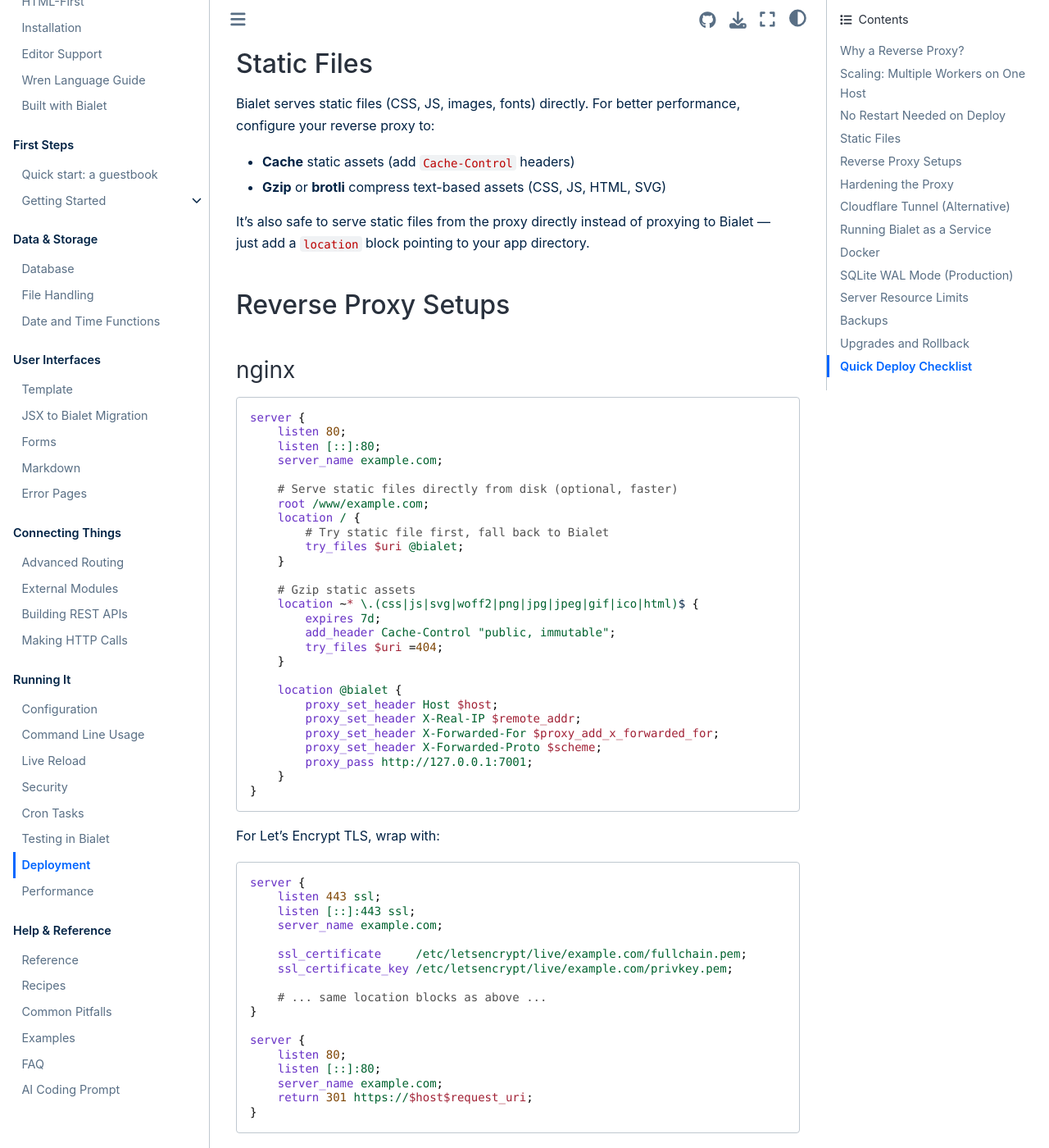
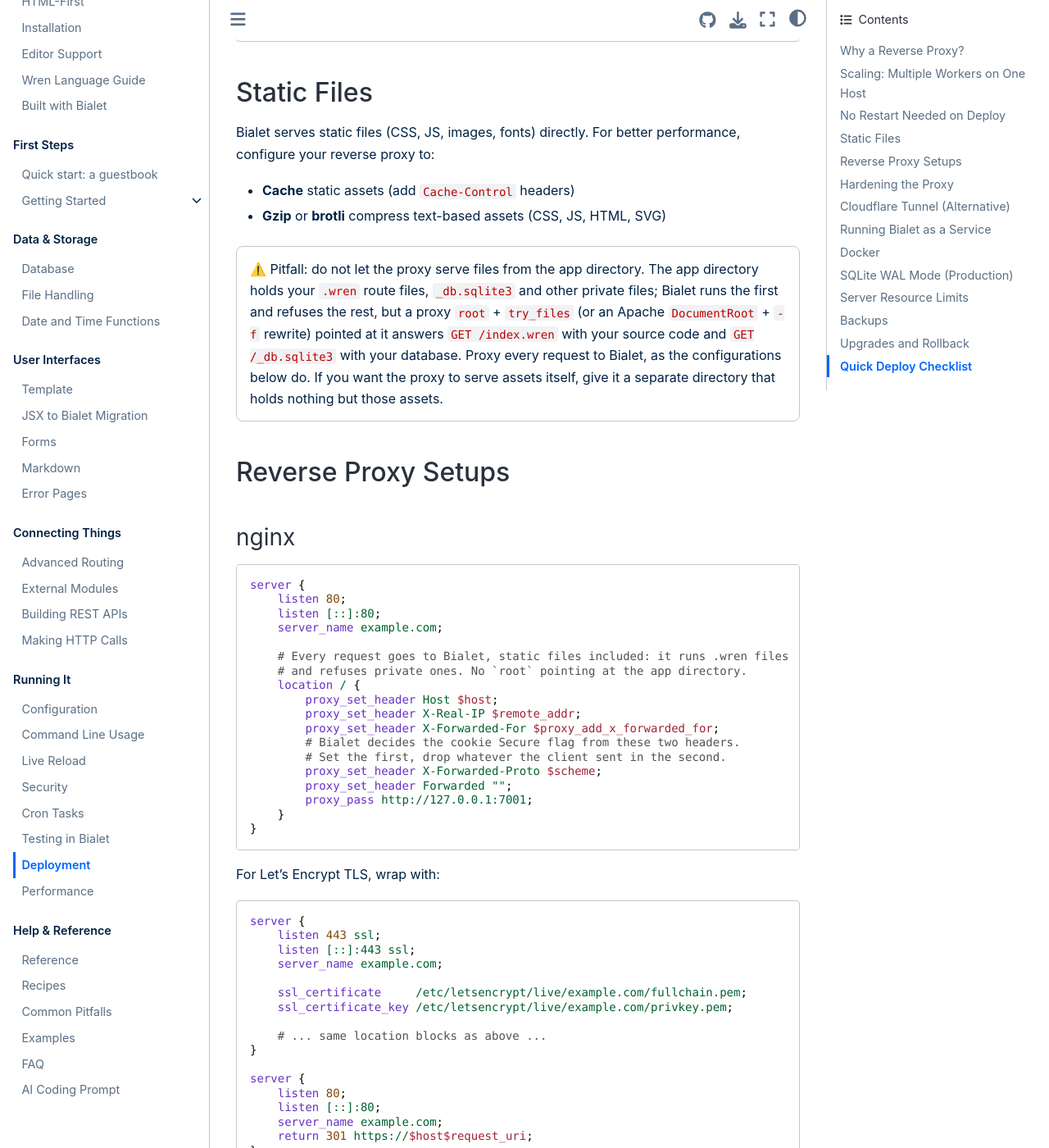
Before and after one commit to bialet/bialet, a Sphinx documentation site: the page built from docs/deployment.md, in a window 1280 px wide and 1400 px high, scrolled down 3061 px. Shown: the whole window at 82% size. Built offline with Sphinx 7.4.7 and the Sphinx Book theme 1.1.4, drawn with Linux system fonts in a browser that asks for light colours; the version number could not be read and is left out; some of the changed text lies outside the part shown.

Commit message:
docs(deploy): proxy every request instead of serving the app directory
The nginx and Apache examples pointed the proxy's root/DocumentRoot at
the app directory and served any existing file before falling back to
Bialet. That directory holds the .wren route files, _db.sqlite3 and
other private files, so GET /index.wren returned source and, without
the optional hardening block, GET /_db.sqlite3 returned the database;
the hardened Apache rule only looked at the last path segment. Every
example now proxies all requests, the private-file deny matches any
segment and keeps /.well-known/ reachable, nginx drops a client-sent
Forwarded header, and a pitfall explains why the app directory must not
be a proxy root.

````diff
--- a/docs/deployment.md
+++ b/docs/deployment.md
@@ -66,11 +66,13 @@ upstream bialet {
     server 127.0.0.1:7003;
 }
 
-location @bialet {
+# inside the server block from "Reverse Proxy Setups" below
+location / {
     proxy_set_header Host $host;
     proxy_set_header X-Real-IP $remote_addr;
     proxy_set_header X-Forwarded-For $proxy_add_x_forwarded_for;
     proxy_set_header X-Forwarded-Proto $scheme;
+    proxy_set_header Forwarded "";
     proxy_pass http://bialet;
 }
 ```
@@ -140,9 +142,14 @@ performance, configure your reverse proxy to:
 - **Cache** static assets (add `Cache-Control` headers)
 - **Gzip** or **brotli** compress text-based assets (CSS, JS, HTML, SVG)
 
-It's also safe to serve static files from the proxy directly instead of
-proxying to Bialet — just add a `location` block pointing to your app
-directory.
+> ⚠️ Pitfall: do not let the proxy serve files from the app directory. The
+> app directory holds your `.wren` route files, `_db.sqlite3` and other private
+> files; Bialet runs the first and refuses the rest, but a proxy `root` +
+> `try_files` (or an Apache `DocumentRoot` + `-f` rewrite) pointed at it answers
+> `GET /index.wren` with your source code and `GET /_db.sqlite3` with your
+> database. Proxy every request to Bialet, as the configurations below do. If you
+> want the proxy to serve assets itself, give it a separate directory that holds
+> nothing but those assets.
 
 ## Reverse Proxy Setups
 
@@ -154,25 +161,16 @@ server {
     listen [::]:80;
     server_name example.com;
 
-    # Serve static files directly from disk (optional, faster)
-    root /www/example.com;
+    # Every request goes to Bialet, static files included: it runs .wren files
+    # and refuses private ones. No `root` pointing at the app directory.
     location / {
-        # Try static file first, fall back to Bialet
-        try_files $uri @bialet;
-    }
-
-    # Gzip static assets
-    location ~* \.(css|js|svg|woff2|png|jpg|jpeg|gif|ico|html)$ {
-        expires 7d;
-        add_header Cache-Control "public, immutable";
-        try_files $uri =404;
-    }
-
-    location @bialet {
         proxy_set_header Host $host;
         proxy_set_header X-Real-IP $remote_addr;
         proxy_set_header X-Forwarded-For $proxy_add_x_forwarded_for;
+        # Bialet decides the cookie Secure flag from these two headers.
+        # Set the first, drop whatever the client sent in the second.
         proxy_set_header X-Forwarded-Proto $scheme;
+        proxy_set_header Forwarded "";
         proxy_pass http://127.0.0.1:7001;
     }
 }
@@ -232,17 +230,10 @@ Virtual host configuration:
         ExpiresByType font/woff2 "access plus 30 days"
     </IfModule>
 
-    # Serve static files directly
-    DocumentRoot /www/example.com
-
-    RewriteEngine On
-    # If the file exists, serve it
-    RewriteCond %{DOCUMENT_ROOT}%{REQUEST_URI} -f
-    RewriteRule ^ - [L]
-    # Otherwise proxy to Bialet
-    RewriteRule ^/(.*)$ http://127.0.0.1:7001/$1 [P,L]
-
+    # Every request goes to Bialet, static files included: it runs .wren files
+    # and refuses private ones. No DocumentRoot pointing at the app directory.
     ProxyPreserveHost On
+    ProxyPass / http://127.0.0.1:7001/
     ProxyPassReverse / http://127.0.0.1:7001/
 </VirtualHost>
 ```
@@ -297,6 +288,10 @@ Key directives, regardless of which proxy you run:
 - **Deny private files at the proxy too.** Bialet already returns 403 for
   `_`/`.`-prefixed files, but blocking them at the proxy adds a second layer
   in case an application or symlink ever serves one (see [Security](security.md)).
+  Keep `/.well-known/` open: ACME challenges and other RFC 8615 files live
+  there, and Bialet serves that one dot-prefixed directory on purpose.
+- **Never serve the app directory from the proxy.** It holds `.wren` source,
+  the database and private files (see the pitfall under Static Files).
 
 ### nginx
 
@@ -310,40 +305,35 @@ server {
     client_max_body_size 1m;
     client_body_timeout 10s;
 
+    proxy_request_buffering on;
+    proxy_set_header Host $host;
+    proxy_set_header X-Real-IP $remote_addr;
+    proxy_set_header X-Forwarded-For $proxy_add_x_forwarded_for;
+    proxy_set_header X-Forwarded-Proto $scheme;
+    proxy_set_header Forwarded "";
+
+    # RFC 8615 files (ACME challenges, security.txt) stay reachable. `^~`
+    # makes this prefix win over the regex below.
+    location ^~ /.well-known/ {
+        proxy_pass http://127.0.0.1:7001;
+    }
+
     # Deny private files at the proxy (defense in depth).
     location ~ (^|/)[_.] {
         return 403;
     }
 
-    # Serve static files directly from disk (optional, faster)
-    root /www/example.com;
+    # Everything else goes to Bialet. No `root` pointing at the app directory.
     location / {
-        # Try static file first, fall back to Bialet
-        try_files $uri @bialet;
-    }
-
-    # Gzip static assets
-    location ~* \.(css|js|svg|woff2|png|jpg|jpeg|gif|ico|html)$ {
-        expires 7d;
-        add_header Cache-Control "public, immutable";
-        try_files $uri =404;
-    }
-
-    location @bialet {
-        proxy_request_buffering on;
-        proxy_set_header Host $host;
-        proxy_set_header X-Real-IP $remote_addr;
-        proxy_set_header X-Forwarded-For $proxy_add_x_forwarded_for;
-        proxy_set_header X-Forwarded-Proto $scheme;
         proxy_pass http://127.0.0.1:7001;
     }
 }
 ```
 
 Note: the `location ~ (^|/)[_.]` block matches any path segment that starts
-with `_` or `.`, which covers `_db.sqlite3` and dotfiles such as `.env`. If
-your app legitimately serves files with such names, drop this block — but
-prefer renaming those files.
+with `_` or `.`, which covers `_db.sqlite3`, `_app/` and dotfiles such as
+`.env`. If your app legitimately serves files with such names, drop this
+block — but prefer renaming those files.
 
 ### Apache
 
@@ -373,20 +363,15 @@ prefer renaming those files.
         ExpiresByType font/woff2 "access plus 30 days"
     </IfModule>
 
-    # Deny private files at the proxy (defense in depth).
-    RewriteRule ^(.*)(^|/)[_.][^/]*$ - [F,L]
+    # Deny private files at the proxy (defense in depth): any path segment
+    # starting with "_" or ".", except the RFC 8615 /.well-known/ directory.
+    RewriteEngine On
+    RewriteCond %{REQUEST_URI} !^/\.well-known/
+    RewriteRule (^|/)[_.] - [F,L]
 
-    # Serve static files directly
-    DocumentRoot /www/example.com
-
-    RewriteEngine On
-    # If the file exists, serve it
-    RewriteCond %{DOCUMENT_ROOT}%{REQUEST_URI} -f
-    RewriteRule ^ - [L]
-    # Otherwise proxy to Bialet
-    RewriteRule ^/(.*)$ http://127.0.0.1:7001/$1 [P,L]
-
+    # Every request goes to Bialet. No DocumentRoot pointing at the app directory.
     ProxyPreserveHost On
+    ProxyPass / http://127.0.0.1:7001/
     ProxyPassReverse / http://127.0.0.1:7001/
 </VirtualHost>
 ```
@@ -412,6 +397,7 @@ example.com {
 
     @private {
         path_regexp private (^|/)[_.]
+        not path /.well-known/*
     }
     respond @private 403
 
````
